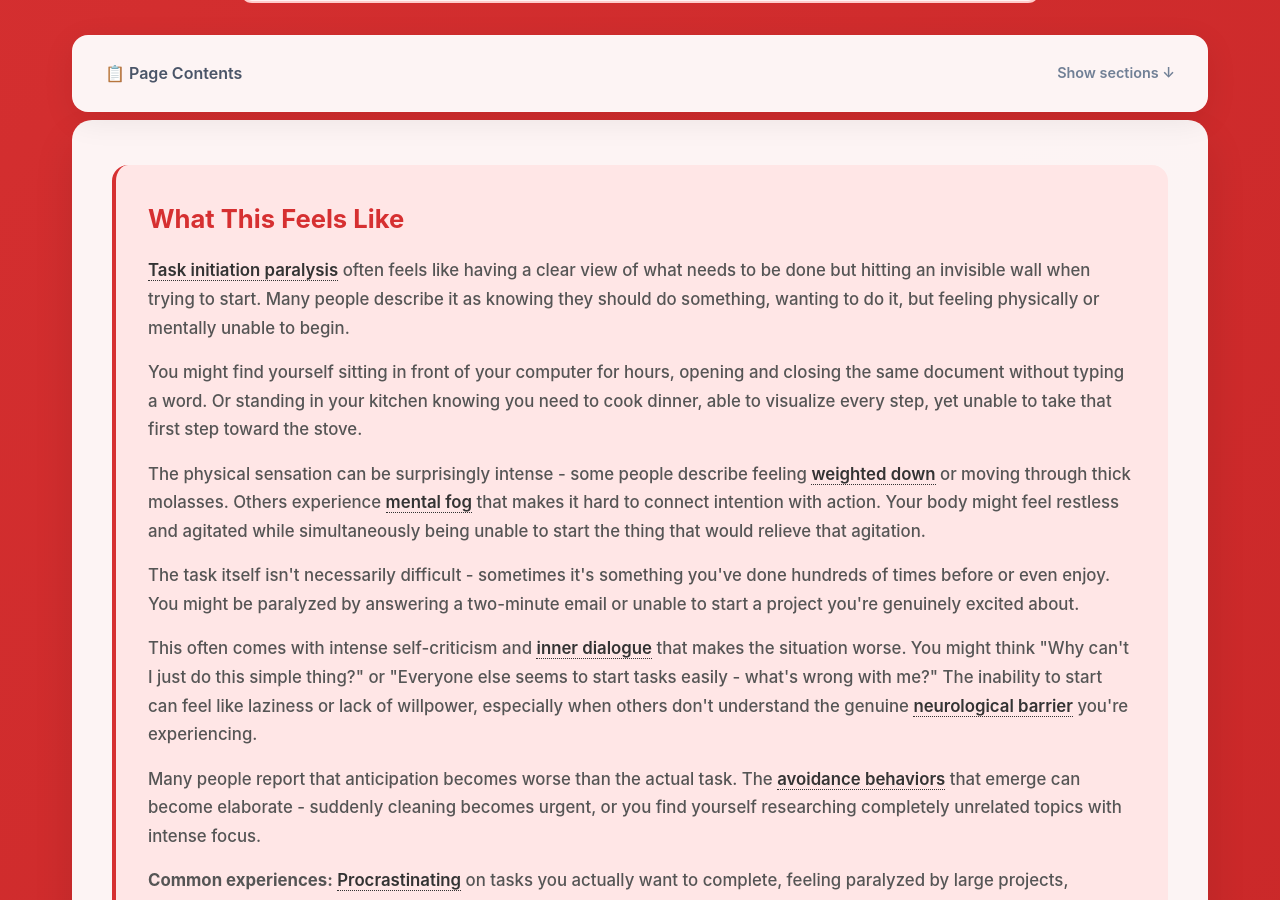
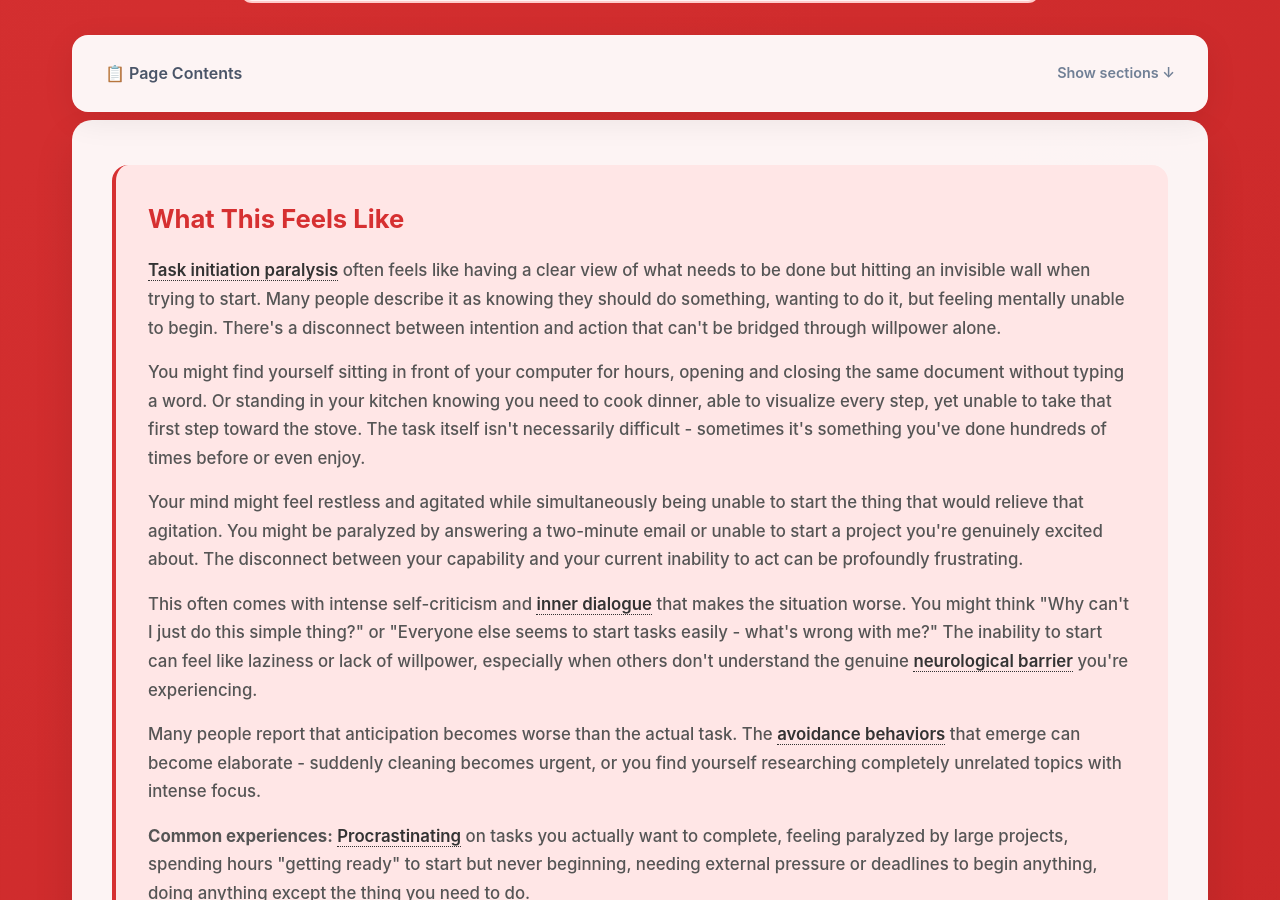
Before and after one commit to neurodivergent-survival-guide/neurodivergent-survival-guide, a Jekyll site: the page built from struggles/task-initiation-paralysis.html, in a window 1280 px wide and 900 px high, scrolled down 564 px. Built offline with Jekyll 4.4.1, drawn with Linux system fonts in a browser that asks for light colours.

Commit message:
Update task-initiation-paralysis.html

```diff
--- a/struggles/task-initiation-paralysis.html
+++ b/struggles/task-initiation-paralysis.html
@@ -19,20 +19,18 @@ search_terms: ["can't start anything", "can't get started", "procrastinating eve
 <div class="content-card">
     <div class="what-section">
         <h2 id="what-this-feels-like">What This Feels Like</h2>
-        <p><a class="jargon">Task initiation paralysis<span class="tooltip">Knowing what needs to be done but being unable to begin, despite wanting to</span></a> often feels like having a clear view of what needs to be done but hitting an invisible wall when trying to start. Many people describe it as knowing they should do something, wanting to do it, but feeling physically or mentally unable to begin.</p>
+        <p><a class="jargon">Task initiation paralysis<span class="tooltip">Knowing what needs to be done but being unable to begin, despite wanting to</span></a> often feels like having a clear view of what needs to be done but hitting an invisible wall when trying to start. Many people describe it as knowing they should do something, wanting to do it, but feeling mentally unable to begin. There's a disconnect between intention and action that can't be bridged through willpower alone.</p>
 
-        <p>You might find yourself sitting in front of your computer for hours, opening and closing the same document without typing a word. Or standing in your kitchen knowing you need to cook dinner, able to visualize every step, yet unable to take that first step toward the stove.</p>
+        <p>You might find yourself sitting in front of your computer for hours, opening and closing the same document without typing a word. Or standing in your kitchen knowing you need to cook dinner, able to visualize every step, yet unable to take that first step toward the stove. The task itself isn't necessarily difficult - sometimes it's something you've done hundreds of times before or even enjoy.</p>
 
-        <p>The physical sensation can be surprisingly intense - some people describe feeling <a class="jargon">weighted down<span class="tooltip">A heavy, sluggish feeling in your body that makes even simple movements feel difficult</span></a> or moving through thick molasses. Others experience <a class="jargon">mental fog<span class="tooltip">Difficulty thinking clearly or maintaining focus, like your thoughts are clouded</span></a> that makes it hard to connect intention with action. Your body might feel restless and agitated while simultaneously being unable to start the thing that would relieve that agitation.</p>
+        <p>Your mind might feel restless and agitated while simultaneously being unable to start the thing that would relieve that agitation. You might be paralyzed by answering a two-minute email or unable to start a project you're genuinely excited about. The disconnect between your capability and your current inability to act can be profoundly frustrating.</p>
 
-        <p>The task itself isn't necessarily difficult - sometimes it's something you've done hundreds of times before or even enjoy. You might be paralyzed by answering a two-minute email or unable to start a project you're genuinely excited about.</p>
+        <p>This often comes with intense self-criticism and <a class="jargon">inner dialogue<span class="tooltip">Internal thoughts and self-talk that occur in your mind</span></a> that makes the situation worse. You might think "Why can't I just do this simple thing?" or "Everyone else seems to start tasks easily - what's wrong with me?" The inability to start can feel like laziness or lack of willpower, especially when others don't understand the genuine <a class="jargon">neurological barrier<span class="tooltip">Brain-based obstacles that interfere with task initiation</span></a> you're experiencing.</p>
 
-        <p>This often comes with intense self-criticism and <a class="jargon">inner dialogue<span class="tooltip">The ongoing conversation you have with yourself in your mind</span></a> that makes the situation worse. You might think "Why can't I just do this simple thing?" or "Everyone else seems to start tasks easily - what's wrong with me?" The inability to start can feel like laziness or lack of willpower, especially when others don't understand the genuine <a class="jargon">neurological barrier<span class="tooltip">Real brain differences that create obstacles to starting tasks, not character flaws or lack of motivation</span></a> you're experiencing.</p>
-
-        <p>Many people report that anticipation becomes worse than the actual task. The <a class="jargon">avoidance behaviors<span class="tooltip">Activities you do to distract yourself from the task you can't start, often making the anxiety worse</span></a> that emerge can become elaborate - suddenly cleaning becomes urgent, or you find yourself researching completely unrelated topics with intense focus.</p>
+        <p>Many people report that anticipation becomes worse than the actual task. The <a class="jargon">avoidance behaviors<span class="tooltip">Activities that serve to delay or avoid dealing with a particular task</span></a> that emerge can become elaborate - suddenly cleaning becomes urgent, or you find yourself researching completely unrelated topics with intense focus.</p>
 
         <div class="highlight-box">
-            <p><strong>Common experiences:</strong> <a class="jargon">Procrastinating<span class="tooltip">Delaying tasks not out of laziness but due to brain differences in task initiation</span></a> on tasks you actually want to complete, feeling paralyzed by large projects, spending hours "getting ready" to start but never beginning, needing external pressure or deadlines to begin anything, doing anything except the thing you need to do.</p>
+            <p><strong>Common experiences:</strong> <a class="jargon">Procrastinating<span class="tooltip">Delaying or putting off tasks until later</span></a> on tasks you actually want to complete, feeling paralyzed by large projects, spending hours "getting ready" to start but never beginning, needing external pressure or deadlines to begin anything, doing anything except the thing you need to do.</p>
         </div>
     </div>
 
```
Also changed, not shown: other parts of struggles/task-initiation-paralysis.html (+1 -1 lines).
